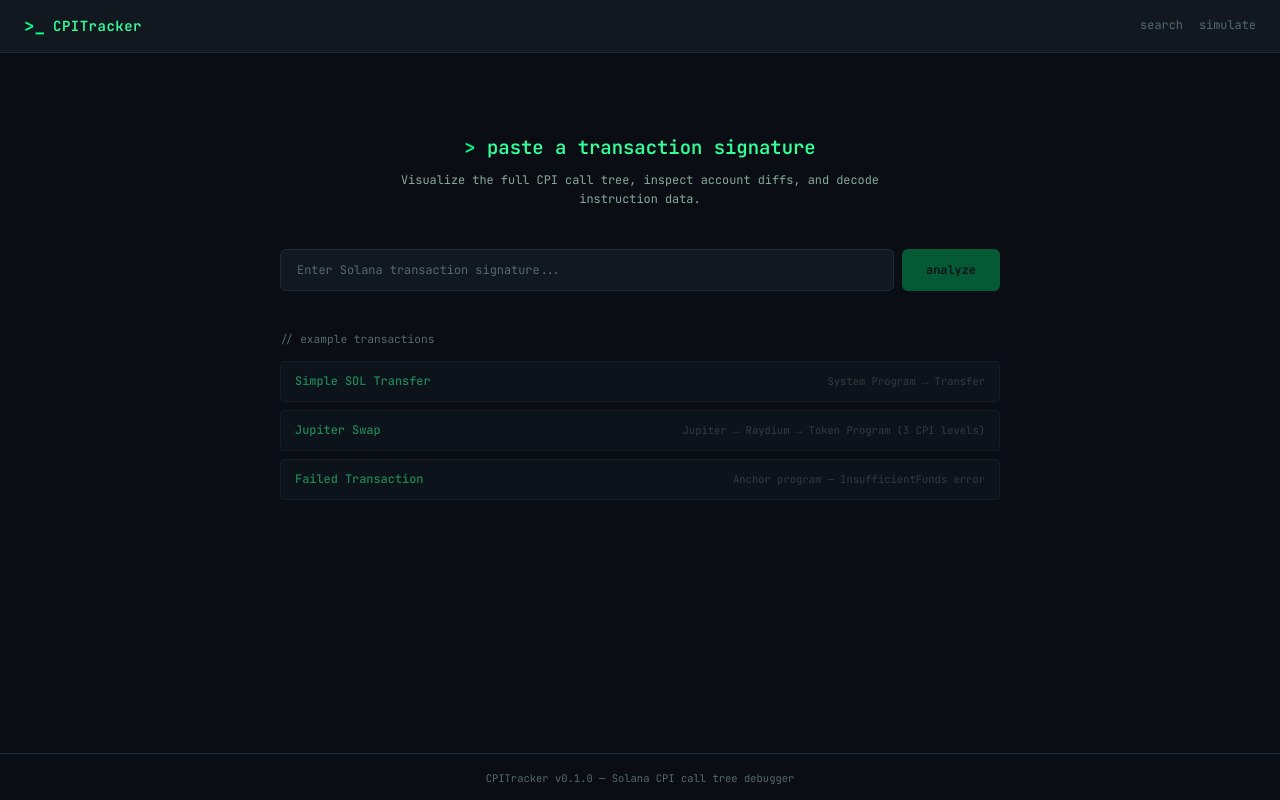
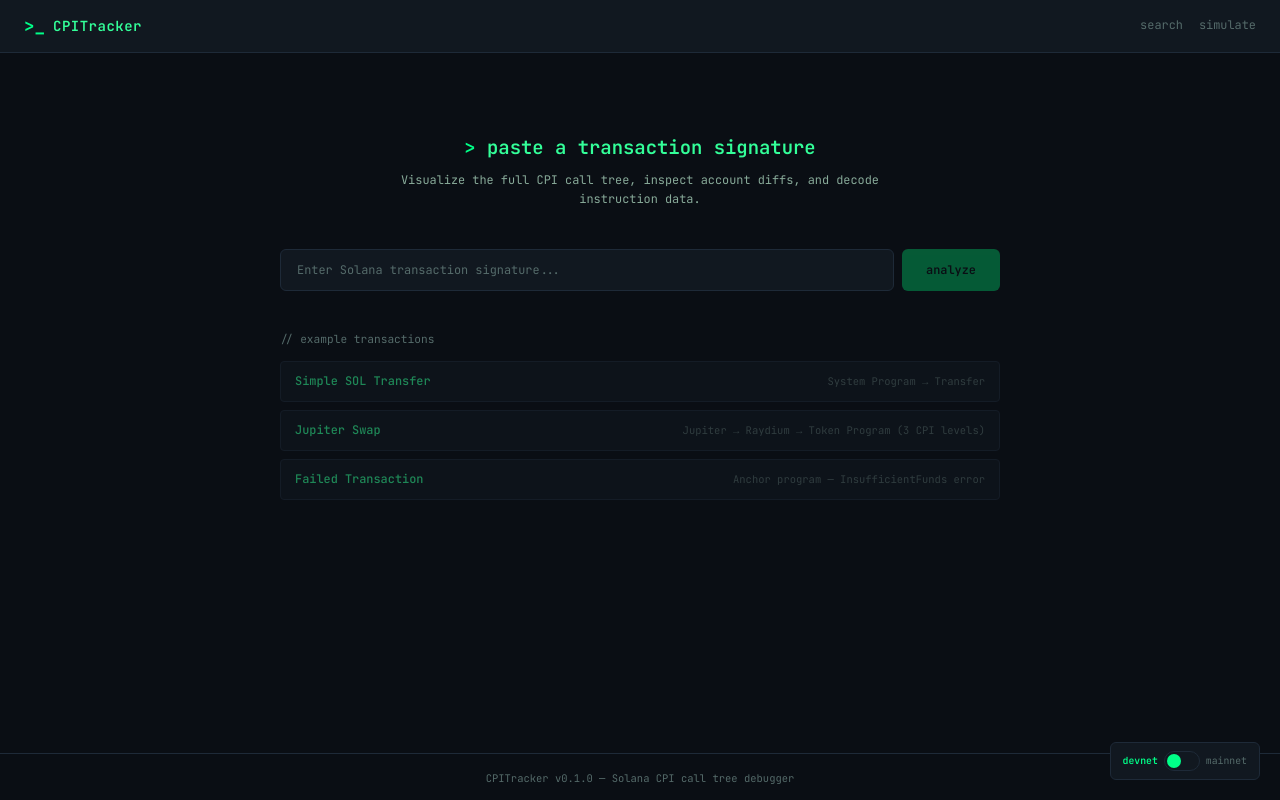
Before and after one commit to CPIDEV-v1/cpitracker, a React (Vite) app in the folder app/: page / in a window 1280 px wide. Built offline with nearby package versions, Linux system fonts and the light colour scheme.

Commit message:
viz: network toggle devnet/mainnet + proxy port fix
- add fixed toggle switch (bottom-right) to select devnet or mainnet
- pass network as query param to analysis page
- default to devnet for hackathon testing
- fix vite proxy target to match backend port

```diff
--- a/app/src/pages/home.page.module.css
+++ b/app/src/pages/home.page.module.css
@@ -63,6 +63,73 @@
 
 .searchInput:focus {
   border-color: var(--color-accent-dim);
+}
+
+.networkFloat {
+  position: fixed;
+  bottom: 20px;
+  right: 20px;
+  display: flex;
+  align-items: center;
+  gap: 6px;
+  background: var(--color-bg-surface);
+  border: 1px solid var(--color-border);
+  border-radius: var(--radius-md);
+  padding: 8px 12px;
+  z-index: 100;
+}
+
+.networkLabel {
+  font-family: var(--font-mono);
+  font-size: 0.7rem;
+  color: var(--color-text-muted);
+  transition: color 0.2s;
+  user-select: none;
+}
+
+.networkLabelActive {
+  font-family: var(--font-mono);
+  font-size: 0.7rem;
+  color: var(--color-accent);
+  font-weight: 600;
+  transition: color 0.2s;
+  user-select: none;
+}
+
+.toggle {
+  position: relative;
+  width: 36px;
+  height: 20px;
+  background: var(--color-bg-surface);
+  border: 1px solid var(--color-border);
+  border-radius: 10px;
+  cursor: pointer;
+  padding: 0;
+  transition: background 0.2s, border-color 0.2s;
+}
+
+.toggle:hover {
+  border-color: var(--color-accent-dim);
+}
+
+.toggleOn {
+  background: var(--color-accent-dim);
+  border-color: var(--color-accent);
+}
+
+.toggleKnob {
+  position: absolute;
+  top: 2px;
+  left: 2px;
+  width: 14px;
+  height: 14px;
+  background: var(--color-accent);
+  border-radius: 50%;
+  transition: transform 0.2s;
+}
+
+.toggleOn .toggleKnob {
+  transform: translateX(16px);
 }
 
 .searchButton {
--- a/app/src/pages/home.page.tsx
+++ b/app/src/pages/home.page.tsx
@@ -36,6 +36,7 @@ const EXAMPLE_TRANSACTIONS = [
 export function HomePage() {
   const [signatureInput, setSignatureInput] = useState('');
   const [validationHint, setValidationHint] = useState('');
+  const [network, setNetwork] = useState<'mainnet-beta' | 'devnet'>('devnet');
   const navigate = useNavigate();
 
   const handleAnalyze = useCallback(() => {
@@ -53,8 +54,9 @@ export function HomePage() {
       return;
     }
     setValidationHint('');
-    navigate(`/tx/${trimmedSignature}`);
-  }, [signatureInput, navigate]);
+    const query = network !== 'mainnet-beta' ? `?network=${network}` : '';
+    navigate(`/tx/${trimmedSignature}${query}`);
+  }, [signatureInput, network, navigate]);
 
   const handleKeyDown = useCallback(
     (event: React.KeyboardEvent) => {
@@ -118,6 +120,18 @@ export function HomePage() {
           ))}
         </div>
       </div>
+
+      <div className={styles.networkFloat}>
+        <span className={network === 'devnet' ? styles.networkLabelActive : styles.networkLabel}>devnet</span>
+        <button
+          className={`${styles.toggle} ${network === 'mainnet-beta' ? styles.toggleOn : ''}`}
+          onClick={() => setNetwork(n => n === 'mainnet-beta' ? 'devnet' : 'mainnet-beta')}
+          title="Toggle network"
+        >
+          <span className={styles.toggleKnob} />
+        </button>
+        <span className={network === 'mainnet-beta' ? styles.networkLabelActive : styles.networkLabel}>mainnet</span>
+      </div>
     </div>
   );
 }
--- a/app/vite.config.ts
+++ b/app/vite.config.ts
@@ -7,7 +7,7 @@ export default defineConfig({
     port: 5173,
     proxy: {
       '/api': {
-        target: 'http://localhost:3001',
+        target: 'http://localhost:3002',
         changeOrigin: true,
       },
     },
```
